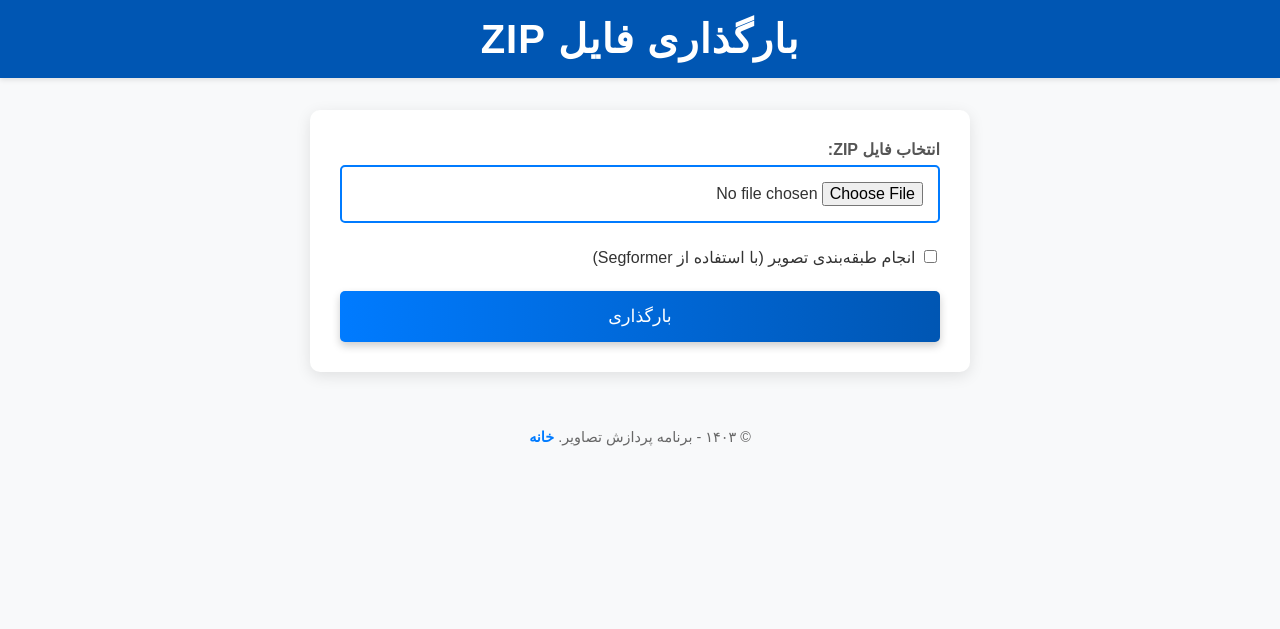
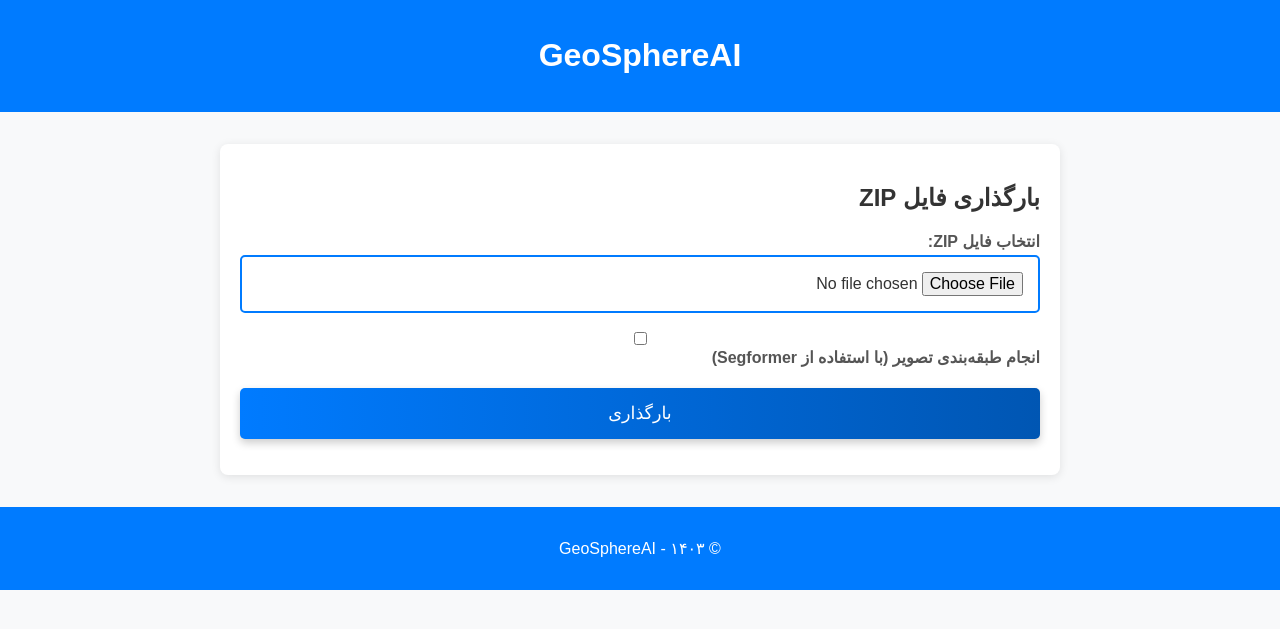
Before and after one commit to wapco-ai/gsai, a Flask app: page /zip-upload in a window 1280 px wide. Shown: the top 629 px of the page. Run offline with Flask 3, Linux system fonts and the light colour scheme; a user stored in the database is signed in; parts of the project's set-up code (start-up, migrations or seed data) failed here and were passed over; some web fonts are replaced.

Commit message:
Refine HTML templates with base layout

```diff
--- a/templates/zip_upload.html
+++ b/templates/zip_upload.html
@@ -1,203 +1,22 @@
-<!DOCTYPE html>
-<html lang="fa">
+{% extends "base.html" %}
 
-<head>
-    <meta charset="UTF-8">
-    <meta name="viewport" content="width=device-width, initial-scale=1.0">
-    <link href="https://cdn.jsdelivr.net/gh/rastikerdar/vazir-font/dist/font-face.css" rel="stylesheet">
-    <title>بارگذاری فایل ZIP حاوی تصاویر</title>
+{% block title %}بارگذاری فایل ZIP حاوی تصاویر{% endblock %}
+
+{% block head %}
 <style>
-        body {
-            font-family: 'Vazir', Arial, sans-serif;
-            text-align: right;
-            direction: rtl;
-            background-color: #f8f9fa;
-            /* Light background for a clean appearance */
-            color: #333;
-            margin: 0;
-            padding: 0;
-        }
+    body { background-color: #f8f9fa; }
+    .form-group { display: flex; flex-direction: column; margin-bottom: 1rem; }
+    .form-group label { font-weight: bold; margin-bottom: 0.3rem; color: #555; }
+    .form-group input[type="file"] { padding: 15px; font-size: 1rem; border: 2px solid #007BFF; border-radius: 5px; transition: border-color 0.3s ease; }
+    .form-group input[type="file"]:focus { border-color: #0056b3; outline: none; }
+    .form-group button { padding: 15px; font-size: 1.1rem; border: none; border-radius: 5px; background-image: linear-gradient(90deg,#007BFF,#0056b3); color: #fff; cursor: pointer; transition: background-color 0.3s ease, transform 0.3s; box-shadow: 0 4px 8px rgba(0,0,0,0.2); }
+    .form-group button:hover { background-color: #0056b3; transform: scale(1.05); }
+    .form-errors { background-color: #fbc2c4; color: #842029; border: 1px solid #f5c2c7; padding: 10px; margin-bottom: 1rem; border-radius: 5px; }
+</style>
+{% endblock %}
 
-        header {
-            background-color: #0056b3;
-            /* Dark blue header */
-            color: white;
-            text-align: center;
-            padding: 1rem 0;
-            /* Vertical padding */
-            box-shadow: 0 2px 5px rgba(0, 0, 0, 0.1);
-            /* Subtle shadow */
-        }
-
-        header h1 {
-            margin: 0;
-            font-size: 2.5rem;
-            /* Increased font size */
-            letter-spacing: 1px;
-            /* Letter spacing for emphasis */
-            text-transform: uppercase;
-            /* Uppercase for emphasis */
-        }
-
-        main {
-            max-width: 600px;
-            margin: 2rem auto;
-            /* Centered with margin */
-            background: white;
-            padding: 30px;
-            /* Spacing inside main area */
-            border-radius: 10px;
-            box-shadow: 0 4px 15px rgba(0, 0, 0, 0.1);
-            /* Better shadow */
-        }
-
-        h2 {
-            color: #007BFF;
-            /* Subtitle color */
-            font-size: 1.8rem;
-            /* Subtitle size */
-            margin-bottom: 1rem;
-            /* Space below subtitle */
-            text-align: center;
-            /* Centered subtitle */
-        }
-
-        form {
-            display: flex;
-            flex-direction: column;
-            /* Arrange items in column */
-            gap: 1.5rem;
-            /* Spacing between elements */
-        }
-
-        .form-group {
-            display: flex;
-            flex-direction: column;
-            /* Stack label and input vertically */
-            gap: 0.4rem;
-            /* Space between label and input */
-        }
-
-        .form-group label {
-            font-weight: bold;
-            /* Make label bold */
-            color: #555;
-            /* Darker gray for labels */
-        }
-
-        .form-group input[type="file"] {
-            padding: 15px;
-            /* Padding for file input */
-            font-size: 1rem;
-            /* Font size */
-            border: 2px solid #007BFF;
-            /* Blue border */
-            border-radius: 5px;
-            /* Rounded corners */
-            transition: border-color 0.3s ease;
-            /* Smooth border change */
-        }
-
-        .form-group input[type="file"]:focus {
-            border-color: #0056b3;
-            /* Darker border on focus */
-            outline: none;
-            /* Remove default outline */
-        }
-
-        .form-group button {
-            padding: 15px;
-            /* Padding for button */
-            font-size: 1.1rem;
-            /* Button font size */
-            border: none;
-            /* Remove border */
-            border-radius: 5px;
-            /* Rounded corners */
-            background-image: linear-gradient(90deg, #007BFF, #0056b3);
-            /* Gradient background */
-            color: white;
-            /* Button text color */
-            cursor: pointer;
-            /* Pointer on hover */
-            transition: background-color 0.3s ease, transform 0.3s;
-            /* Smooth transitions */
-            box-shadow: 0 4px 8px rgba(0, 0, 0, 0.2);
-            /* Shadow for depth */
-        }
-
-        .form-group button:hover {
-            background-color: #0056b3;
-            /* Darker blue on hover */
-            transform: scale(1.05);
-            /* Slight zoom effect */
-        }
-
-        .form-errors {
-            background-color: #fbc2c4;
-            /* Light background for errors */
-            color: #842029;
-            /* Error text color */
-            border: 1px solid #f5c2c7;
-            /* Border for the error box */
-            padding: 10px;
-            /* Inner padding */
-            margin-bottom: 1rem;
-            /* Space below */
-            border-radius: 5px;
-            /* Rounded corners for error box */
-        }
-
-        footer {
-            text-align: center;
-            /* Center footer text */
-            margin-top: 20px;
-            /* Space above footer */
-            padding: 10px;
-            /* Padding for footer */
-            font-size: 0.9rem;
-            /* Font size */
-            color: #666;
-            /* Text color */
-        }
-
-        footer a {
-            color: #007BFF;
-            /* Link color */
-            text-decoration: none;
-            /* No underline */
-            font-weight: bold;
-            /* Bold links */
-        }
-
-        footer a:hover {
-            text-decoration: underline;
-            /* Underline link on hover */
-        }
-
-        ul {
-            list-style-type: none;
-            /* No bullets */
-            padding: 0;
-            /* Remove padding */
-            margin: 0;
-            /* Remove margin */
-        }
-
-        li {
-            margin: 5px 0;
-            /* Space between list items */
-        }
-    </style>
-</head>
-
-<body>
-
-    <header>
-        <h1>بارگذاری فایل ZIP</h1>
-    </header>
-
-    <main>
+{% block content %}
+<h2>بارگذاری فایل ZIP</h2>
 {% with messages = get_flashed_messages() %}
 {% if messages %}
 <div class="form-errors">
@@ -209,26 +28,17 @@
 </div>
 {% endif %}
 {% endwith %}
-
 <form action="/zip-upload" method="POST" enctype="multipart/form-data">
     <div class="form-group">
         <label for="zip">انتخاب فایل ZIP:</label>
         <input type="file" id="zip" name="zip" accept=".zip" required>
     </div>
-            <div class="form-check mb-3">
-                <input type="checkbox" class="form-check-input" id="classifyImages" name="classify_images">
-                <label class="form-check-label" for="classifyImages">انجام طبقه‌بندی تصویر (با استفاده از Segformer)</label>
+    <div class="form-group">
+        <input type="checkbox" id="classifyImages" name="classify_images">
+        <label for="classifyImages">انجام طبقه‌بندی تصویر (با استفاده از Segformer)</label>
     </div>
     <div class="form-group">
-                <button type="submit">بارگذاری</button> <!-- Submit button styled within form-group -->
+        <button type="submit">بارگذاری</button>
     </div>
 </form>
-    </main>
-
-    <footer>
-        <p>© ۱۴۰۳ - برنامه پردازش تصاویر. <a href="/">خانه</a></p>
-    </footer>
-
-</body>
-
-</html>
+{% endblock %}
```
Also changed, not shown: templates/process_list.html (+15 -15 lines). Lines whose indentation alone changed are shown as unchanged.
